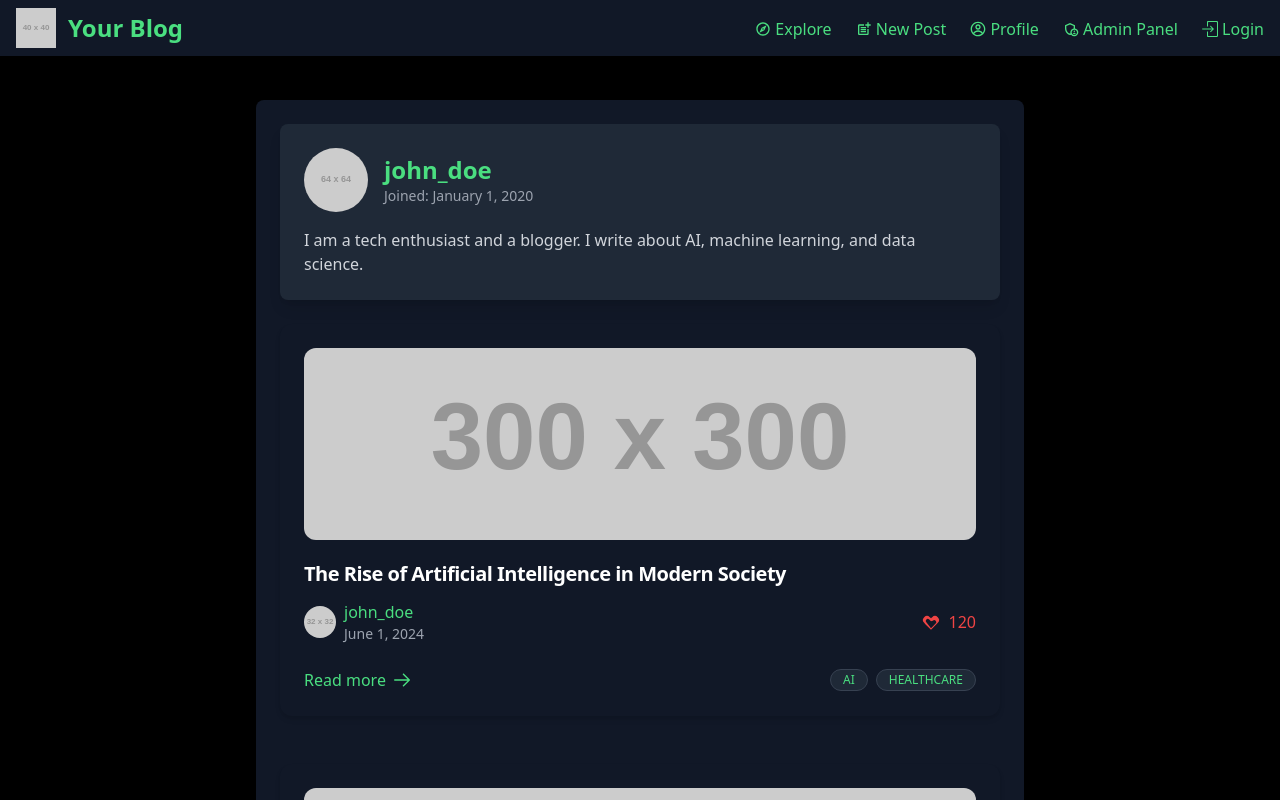
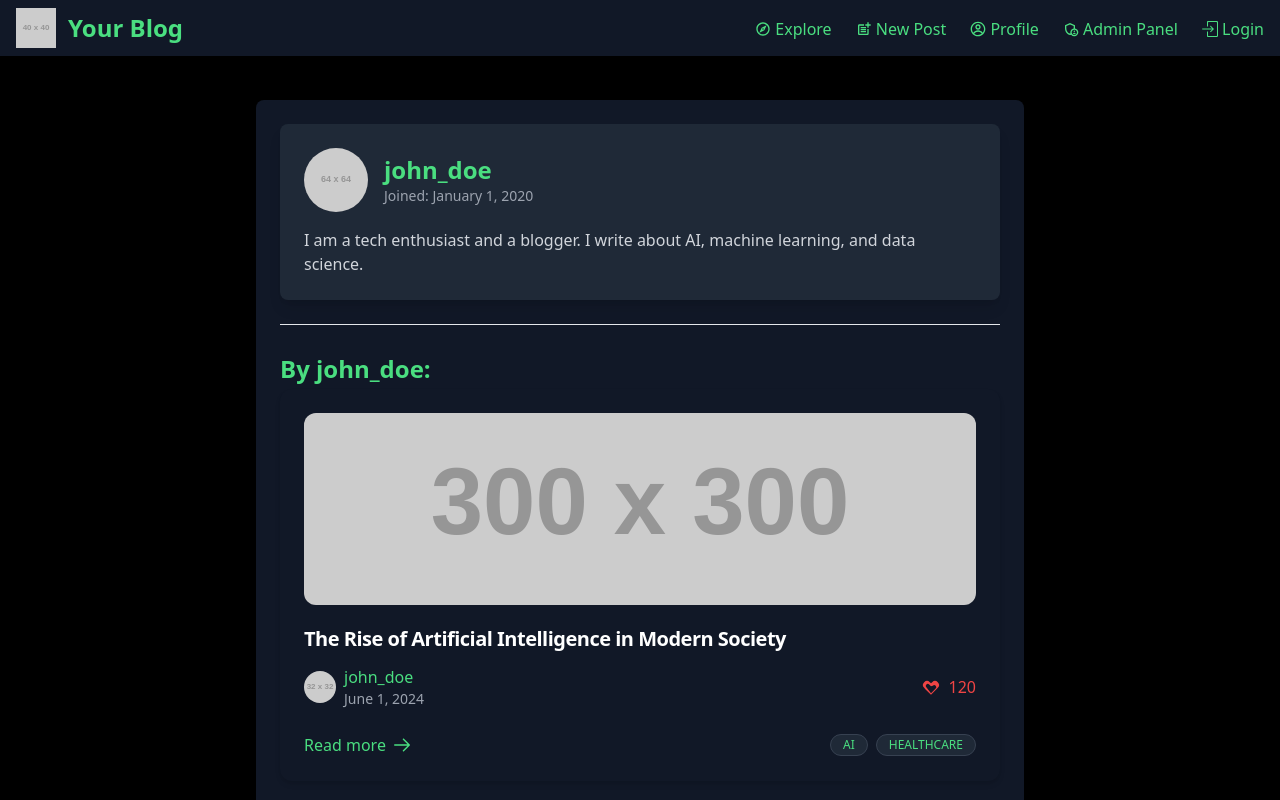
Before and after one commit to Julobulo/MERN-Blog-Platform-with-User-Authentication-and-Admin-Panel, a React (Vite) app in the folder frontend/: page /author/john-doe in a window 1280 px wide. Shown: the top 800 px of the page. Built offline with nearby package versions, Linux system fonts and the light colour scheme.

Commit message:
small design fix Author.jsx when author doesn't have articles
When the author doesn't have any articles, then the page looks really weird.
Also, I added the title "By {author}" and <hr /> between the title and the author card.

```diff
--- a/frontend/src/components/Author.jsx
+++ b/frontend/src/components/Author.jsx
@@ -44,9 +44,9 @@ const authorArticles = [
 
 const Author = () => {
     return (
-        <div className='bg-black p-6 text-green-400'>
+        <div className='bg-black p-6 text-green-400 min-h-screen'>
             <div className="my-5 max-w-3xl mx-auto p-6 bg-gray-900 rounded-lg shadow-md">
-                <div className="bg-gray-800 p-6 rounded-lg shadow-lg mb-6">
+                <div className="bg-gray-800 p-6 rounded-lg shadow-lg">
                     <div className="flex items-center mb-4">
                         <img
                             alt={authorData.username}
@@ -60,6 +60,10 @@ const Author = () => {
                     </div>
                     <p className="text-gray-300">{authorData.bio}</p>
                 </div>
+                {authorArticles.length > 0 && (
+                    <>
+                        <hr className='mt-6'/>
+                        <h1 className="text-2xl font-bold mt-7 mb-1">By {authorData.username}:</h1>
                         <div className="grid grid-cols-1 gap-4">
                             {authorArticles.map((article, index) => (
                                 <ArticleCard
@@ -75,6 +79,8 @@ const Author = () => {
                                 />
                             ))}
                         </div>
+                    </>
+                )}
             </div>
         </div>
     );
```
Lines whose indentation alone changed are shown as unchanged.
